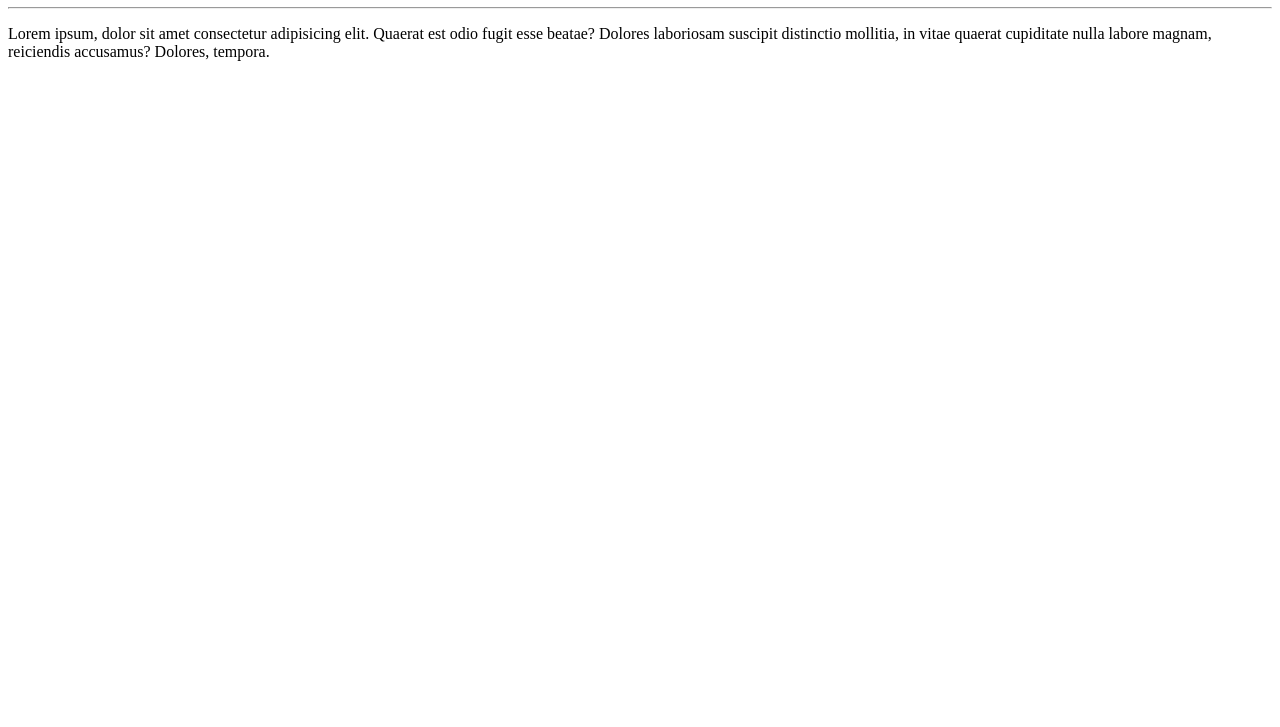
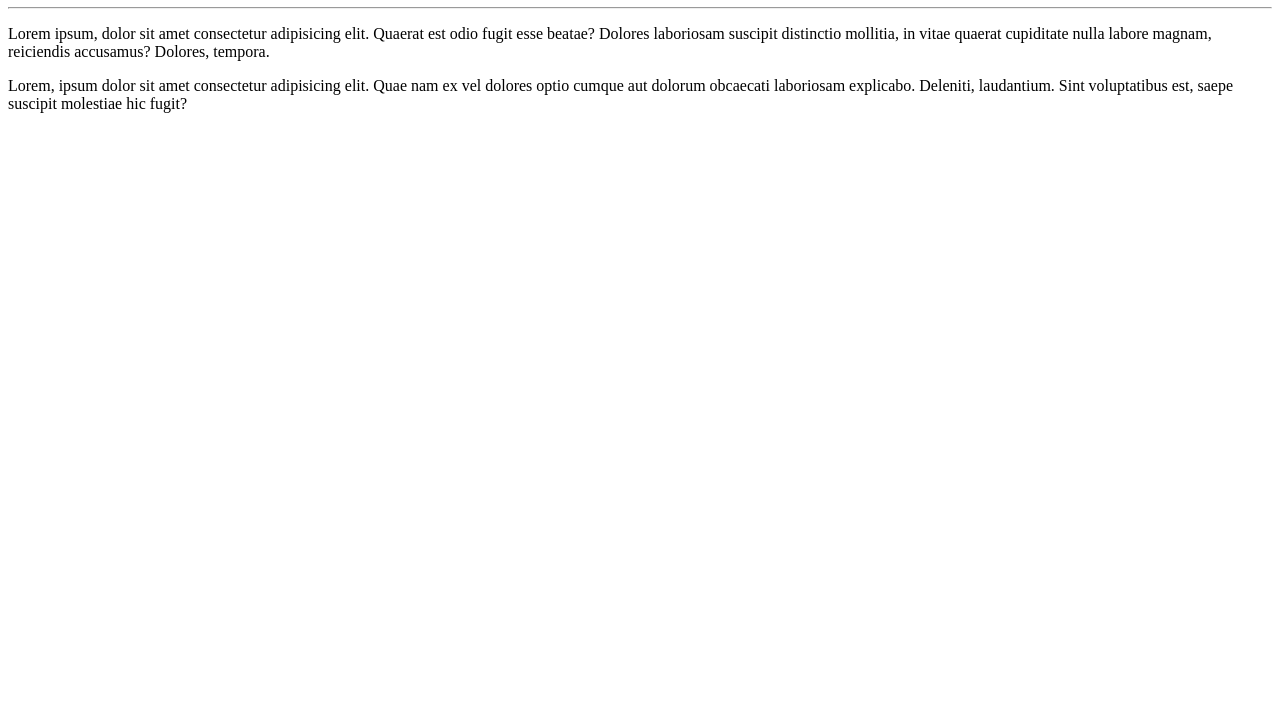
Before and after one commit to Niksondantas/Ola-mundo, a plain HTML site: page site-exemplo/index.html in a window 1280 px wide. Shown: the part 73-800 px from the top of the page. Drawn offline with Linux system fonts and the light colour scheme.

Commit message:
adicionei um parágrafo

```diff
--- a/site-exemplo/index.html
+++ b/site-exemplo/index.html
@@ -9,5 +9,6 @@
     <h1>Olá, Mundo!</h1>
     <hr><!--Linha horizontal-->
     <p>Lorem ipsum, dolor sit amet consectetur adipisicing elit. Quaerat est odio fugit esse beatae? Dolores laboriosam suscipit distinctio mollitia, in vitae quaerat cupiditate nulla labore magnam, reiciendis accusamus? Dolores, tempora.</p>
+    <p>Lorem, ipsum dolor sit amet consectetur adipisicing elit. Quae nam ex vel dolores optio cumque aut dolorum obcaecati laboriosam explicabo. Deleniti, laudantium. Sint voluptatibus est, saepe suscipit molestiae hic fugit?</p>
 </body>
 </html>
```
